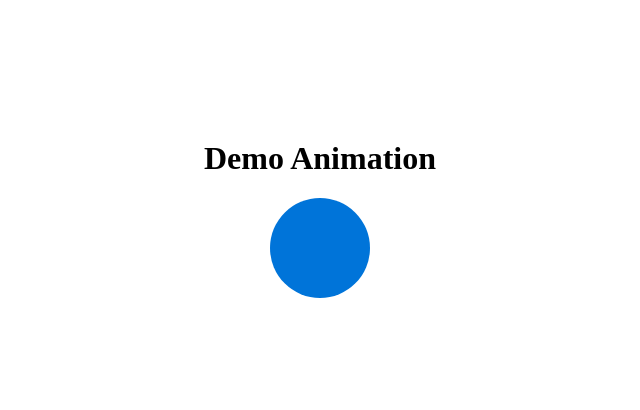
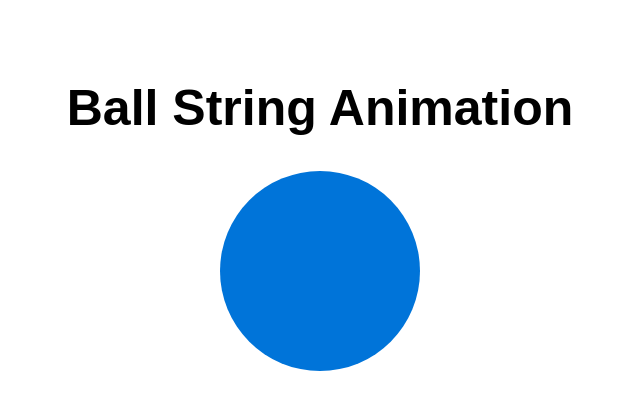
Before and after one commit to utsavgwa/ball-animation, a plain HTML site: page index.html in a window 1280 px wide. Shown: the whole page, without its empty margins (320-960 px from the left). Drawn offline with nearby package versions, Linux system fonts and the light colour scheme.

Commit message:
ball size++

```diff
--- a/index.html
+++ b/index.html
@@ -7,7 +7,7 @@
 </head>
 
 <body>
-  <h1>Demo Animation</h1>
+  <h1 class="heading">Ball String Animation</h1>
   <div class="box"></div>
 
   <!-- this compressed version of the library that makes it available for us to use in animation.js  -->
--- a/popanim.css
+++ b/popanim.css
@@ -1,6 +1,6 @@
 .box {
-  width: 100px;
-  height: 100px;
+  width: 200px;
+  height: 200px;
   background-color: #0074d9;
   border-radius: 50%; /*put border-radius: 50%; it makes the corners so rounded that the div actually ends up being a circle. */
 }
@@ -12,3 +12,8 @@ body {
   flex-direction: column;
   min-height: 400px;
 }
+
+.heading{
+  font-size: 50px;
+  font-family: Arial, Helvetica, sans-serif;
+}
```
